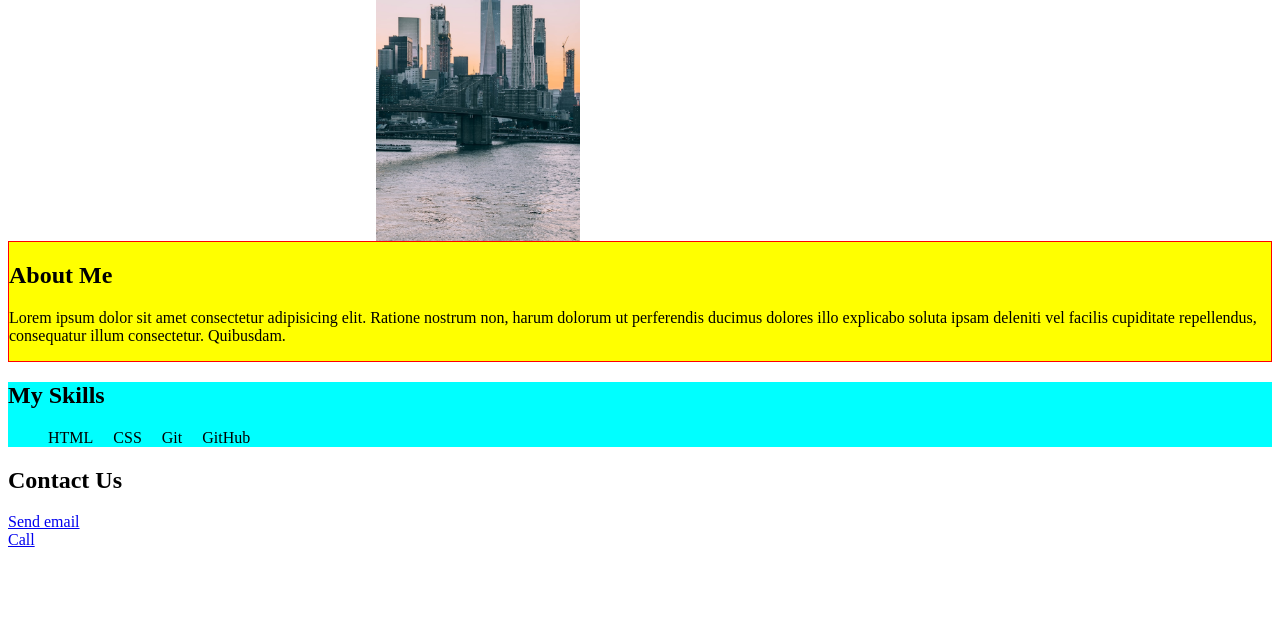
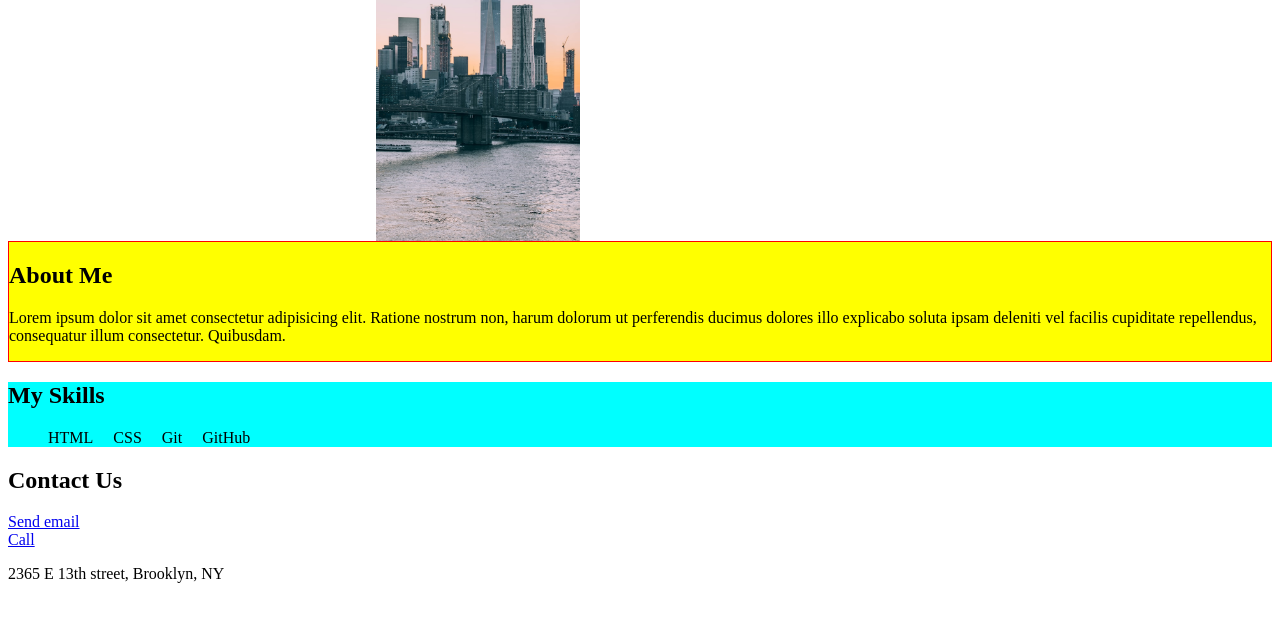
Before and after one commit to turantech/dummy-project, a plain HTML site: page index.html in a window 1280 px wide. Shown: the part 127-748 px from the top of the page. Drawn offline with Linux system fonts and the light colour scheme.

Commit message:
Add address to contact us section

```diff
--- a/index.html
+++ b/index.html
@@ -48,6 +48,7 @@
             <h2>Contact Us</h2>
             <a href="mailto:someone@example.com">Send email</a> <br />
             <a href="tel:+1234567890">Call</a>
+            <p>2365 E 13th street, Brooklyn, NY</p>
         </section>
     </body>
 </html>
```
